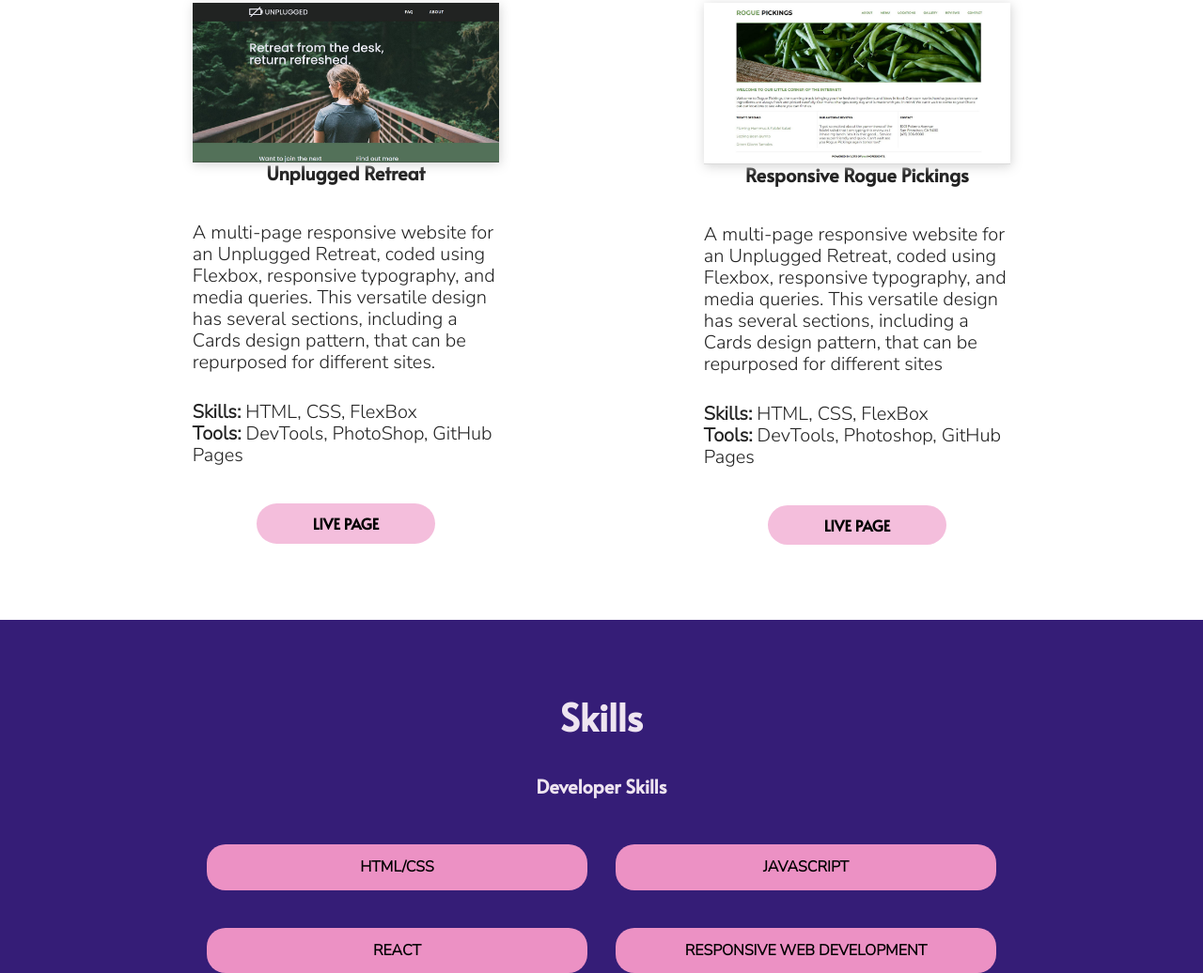
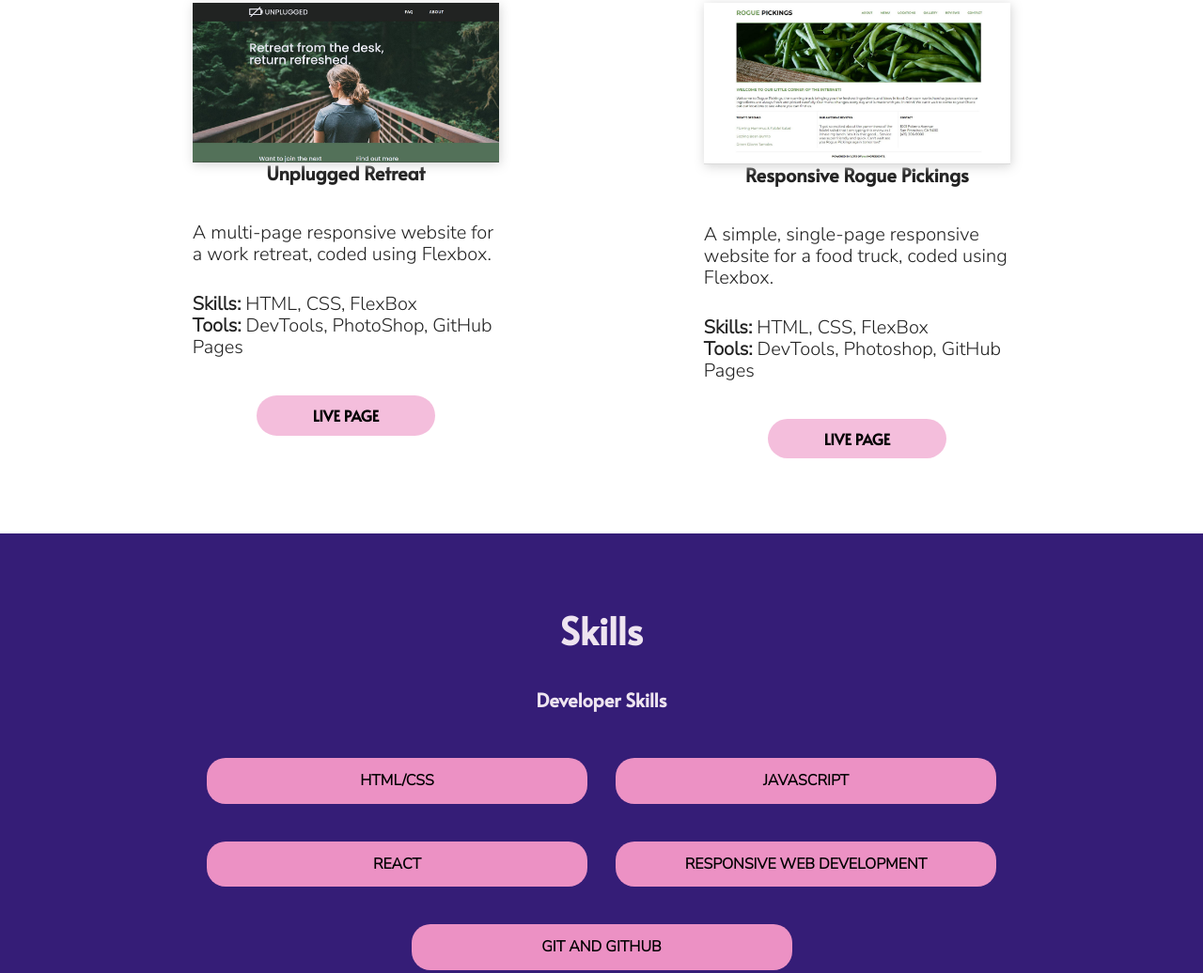
Before and after one commit to LoloCodesNY/milestone-project, a website built with Parcel: page index.html in a window 1280 px wide. Shown: the part 1286-2322 px from the top of the page at 94% size. Built offline with nearby package versions, Linux system fonts and the light colour scheme.

Commit message:
Updated descriptions

```diff
--- a/index.html
+++ b/index.html
@@ -106,7 +106,7 @@
               </a>
             </figure>
             <h4>Unplugged Retreat</h4>
-            <p class="project-description">A multi-page responsive website for an Unplugged Retreat, coded using Flexbox, responsive typography, and media queries. This versatile design has several sections, including a Cards design pattern, that can be repurposed for different sites.</p>
+            <p class="project-description">A multi-page responsive website for a work retreat, coded using Flexbox.</p>
             <p><span>Skills: </span>HTML, CSS, FlexBox</p>
             <p><span>Tools: </span>DevTools, PhotoShop, GitHub Pages</p>
             <a class="live-page" href="https://lolocodesny.github.io/unplugged-retreat/" target="_blank">Live Page</a>
@@ -118,7 +118,7 @@
               </a>
             </figure>
             <h4>Responsive Rogue Pickings </h4>
-            <p class="project-description">A multi-page responsive website for an Unplugged Retreat, coded using Flexbox, responsive typography, and media queries. This versatile design has several sections, including a Cards design pattern, that can be repurposed for different sites</p>
+            <p class="project-description">A simple, single-page responsive website for a food truck, coded using Flexbox.</p>
             <p><span>Skills: </span>HTML, CSS, FlexBox</p>
             <p><span>Tools: </span>DevTools, Photoshop, GitHub Pages</p>
             <a class="live-page" href="https://lolocodesny.github.io/rogue-pickings-starter/" target="_blank">Live Page</a>
@@ -159,7 +159,7 @@
           <h4>I'm a Front-End Developer with a passion for accessibility and a love for clean, efficient code.</h4>
           <p class="about-description">I've always enjoyed hunting down errors, problem solving, and uncovering the most efficient way to get things done.
             This made web development a great fit, and I now thrive on creating mobile-first, responsive websites that are accessible to as many people as possible.
-            When I'm not coding (or debugging code), I love lifting weights, playing with my nephew, and reading the latest news.</p>
+            When I'm not coding (or debugging code), I love lifting weights, playing with my nephew, and staying up-to-date on current events.</p>
           <p><span>Let's work together.</span></p>
         </div>
     </div>
```
Also changed, not shown: img/Screenshot 2022-11-22 153750.jpg (added).
